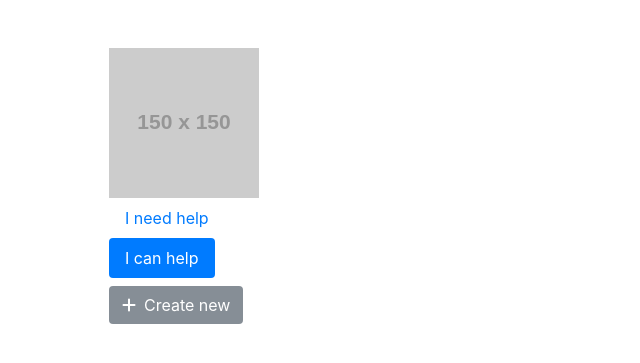
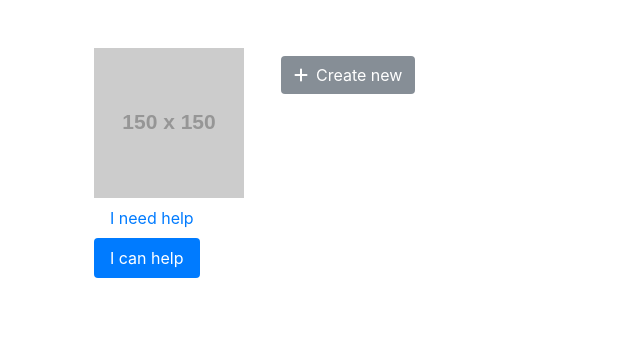
Before and after one commit to Evgeny-Ivanov/mamahelp, a Django app: page /userProfile/canhelp/ in a window 1280 px wide. Shown: the part 56-419 px from the top of the page, without its empty margins (0-640 px from the left). Run offline with Django 3.2, Linux system fonts and the light colour scheme; the visitor is signed in with stand-in values (Sample User, id 1); grey boxes labelled with a size stand in for pictures from a placeholder-image service; some libraries are stand-ins or nearby versions.

Commit message:
layout fixed

```diff
--- a/mh_app/templates/mh_app/home.html
+++ b/mh_app/templates/mh_app/home.html
@@ -6,8 +6,6 @@
 {% block content %}
 <div class="row">
     <div class="col-xs-12 container px-4">
-
-
         {% if user.is_anonymous %}
         <div class="description">
             <h2>Welcome to MamaHelp</h2>
@@ -50,13 +48,16 @@
             <p>Thank you.</p>
             <h2>References</h2>
             <p>For more information please visit my <a href="http://yuliapi.github.io/">portfolio page</a></p>
-            <p>BeeHelper prototype live demo is also could be find in portfolio in Projects section <a href="http://yuliapi.github.io/projects/beehelper-prototype/templates/index.html">link</a> and <a
+            <p>BeeHelper prototype live demo is also could be find in portfolio in Projects section <a
+                    href="http://yuliapi.github.io/projects/beehelper-prototype/templates/index.html">link</a> and <a
                     href="https://github.com/yuliapi/beehelper-prototype"
                     target="_blank">on GitHub</a>
             <p><a href="https://github.com/yuliapi/mamahelp" target="_blank">Mamahelp on GitHub</a></p>
         </div>
         {% else %}
-        <div class="col-sm-2" id="user-menu">
+        <div class="row">
+
+            <div class="col-sm-4 col-md-2" id="user-menu">
                 <img class="user-photo" src="http://placehold.it/150x150">
                 <ul class="nav nav-pills nav-stacked" role="tablist" id="myTabs">
 
@@ -73,6 +74,8 @@
             {% block main %}
 
             {% endblock %}
+
+        </div>
     </div>
 </div>
 
--- a/mh_app/templates/mh_app/profile_can_help.html
+++ b/mh_app/templates/mh_app/profile_can_help.html
@@ -2,7 +2,7 @@
 {% load staticfiles %}
 
 {% block main %}
-<div class="col-10" id="can-help">
+<div class="col-sm-8 col-md-10" id="can-help">
     <div class="col-12 px-0" id="can-all-myHelps"></div>
     <div class="col-12 " id="for-can-help-form">
         <form id="can-help-form" action="{% url 'mh_app:profile_can_help' %}" method="post"
--- a/mh_app/templates/mh_app/profile_need_help.html
+++ b/mh_app/templates/mh_app/profile_need_help.html
@@ -2,7 +2,7 @@
 {% load staticfiles %}
 
 {% block main %}
-    <div class="col-10" id="need-help">
+    <div class="col-sm-8 col-md-10" id="need-help">
         <div class="col-12 px-0" id="need-all-myHelps"></div>
         <div class="col-12 px-0" id="for-need-help-form">
             <form id="need-helpType" style="display: none">
```
Lines whose indentation alone changed are shown as unchanged.
